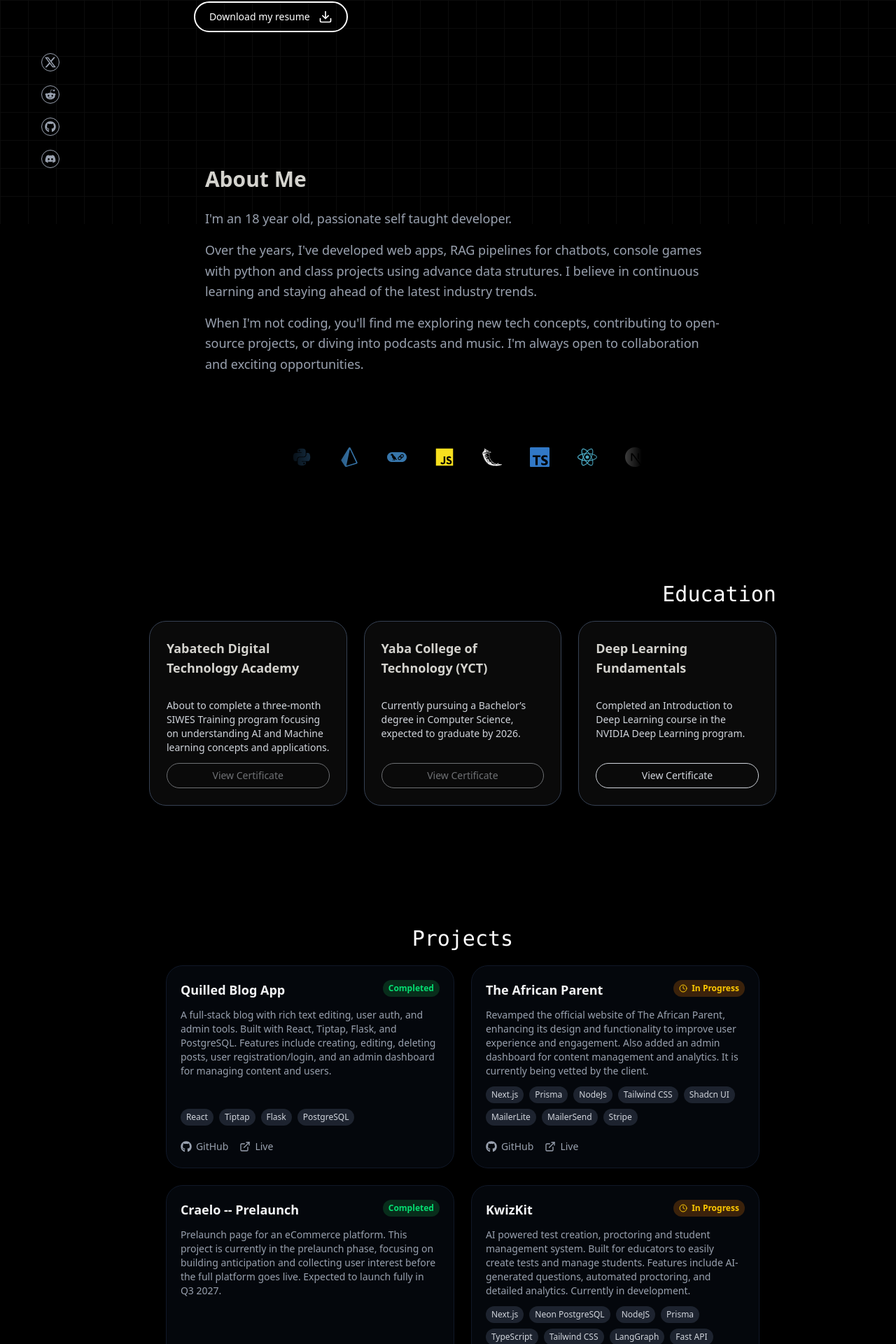
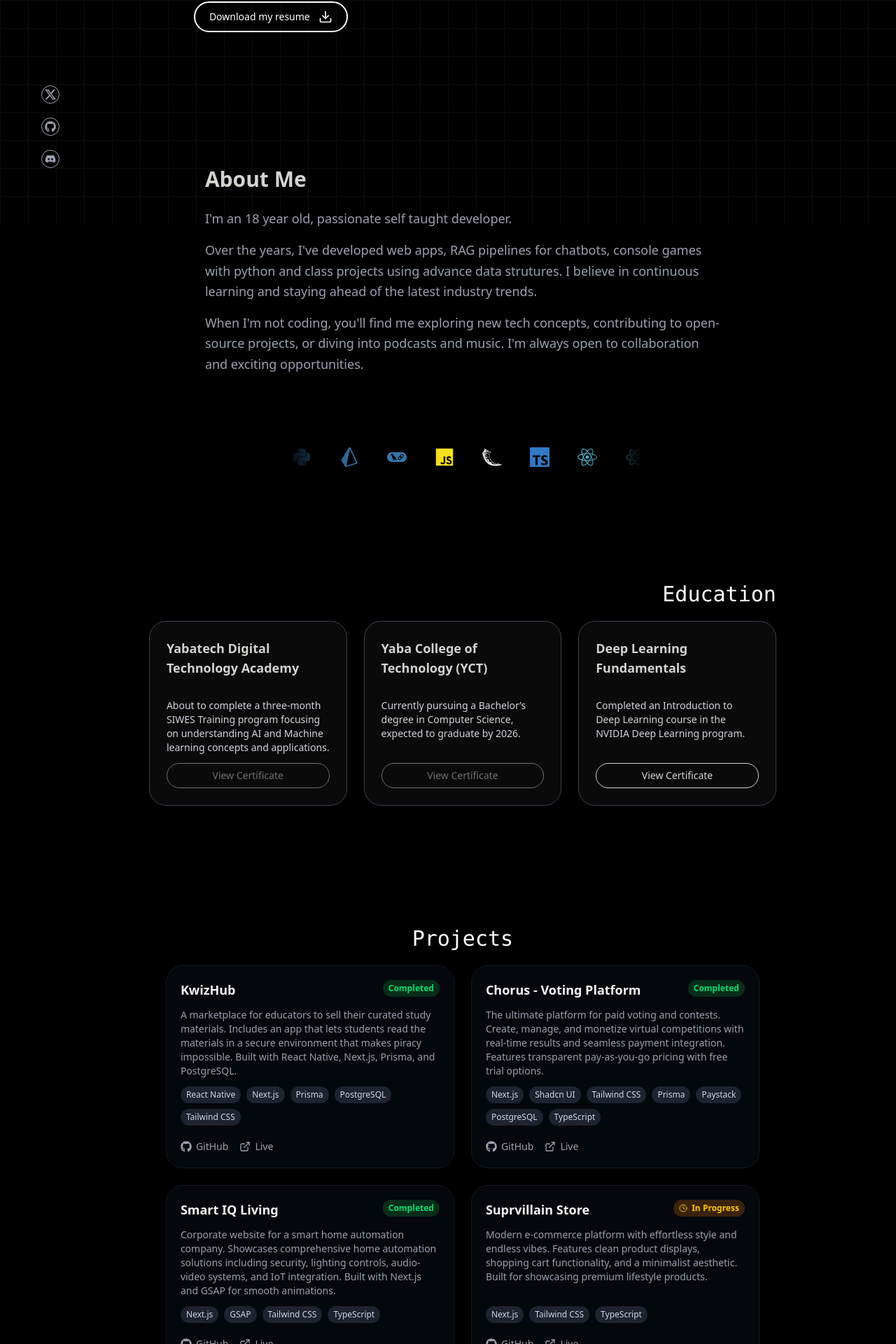
Before and after one commit to whoshnri/portfolio, a Next.js app: page / in a window 1280 px wide. Shown: the part 480-2400 px from the top of the page at 70% size. Built offline with nearby package versions, Linux system fonts and the light colour scheme.

Commit message:
update : new work added

```diff
--- a/app/Pager.tsx
+++ b/app/Pager.tsx
@@ -1,4 +1,4 @@
-"use client";
+  "use client";
 import { useState } from "react";
 import Hero from "@/app/components/Hero";
 import Skills from "./components/Skills";
@@ -6,7 +6,7 @@ import Footer from "./components/Footer";
 import { MailIcon } from "lucide-react";
 import About from "./About";
 
-import { FaRedditAlien, FaGithub, FaDiscord } from "react-icons/fa";
+import { FaGithub, FaDiscord } from "react-icons/fa";
 
 import { BsTwitterX } from "react-icons/bs";
 
@@ -16,12 +16,6 @@ const socialLinks = [
     icon: <BsTwitterX className="w-4 h-4" />,
     url: "https://x.com/xyz_07hb",
     color: "hover:text-sky-400",
-  },
-  {
-    name: "Reddit",
-    icon: <FaRedditAlien className="w-4 h-4" />,
-    url: "https://reddit.com/user/xyz_07hb",
-    color: "hover:text-orange-400",
   },
   {
     name: "GitHub",
@@ -43,7 +37,7 @@ export default function Pager() {
   return (
     <>
       <div className="lg:flex relative gap-2 mx-auto hidden items-start z-50 px-4">
-        <nav className="w-[100px] flex flex-col items-center sticky top-[5vh] pb-10 justify-between h-[90vh]">
+        <nav className="w-[100px] flex flex-col items-center sticky top-[5vh] pb-10 justify-between h-[90vh] z-100">
           <h1 className="text-lg font-semibold">
             Henry Bassey<span className="text-blue-400">.</span>
           </h1>
@@ -56,7 +50,7 @@ export default function Pager() {
                   href={link.url}
                   target="_blank"
                   rel="noopener noreferrer"
-                  className={`flex flex-col border cursor-none rounded-full p-1 items-center gap-1 text-gray-400 transition-all transform hover:scale-110 ${link.color}`}
+                  className={`flex flex-col border rounded-full p-1 items-center gap-1 text-gray-400 transition-all transform hover:scale-110 ${link.color}`}
                 >
                   {link.icon}
                 </a>
@@ -65,7 +59,7 @@ export default function Pager() {
           </div>
         </nav>
 
-        <main className="w-full -z-20">
+        <main className="w-full">
           <Hero />
           <About />
           <Skills />
@@ -75,15 +69,15 @@ export default function Pager() {
         <nav className="w-fit sticky top-[5vh]">
           <button
             onClick={() => setIsPopupOpen(true)}
-            className="px-3 text-xs neon-pulse py-2 justify-center w-fit hover:scale-90 mx-auto text-[#51a2ff] rounded-full flex items-center transition cursor-none z-10"
+            className="px-3 text-xs neon-pulse py-2 justify-center w-fit hover:scale-90 mx-auto text-[#51a2ff] rounded-full flex items-center transition z-10"
           >
             <MailIcon size={20} />
           </button>
         </nav>
       </div>
 
-      <div className="w-full lg:hidden px-4">
-        <nav className="fixed left-0 right-0 top-0 px-6 py-4 z-10  backdrop-blur-3xl flex items-center justify-between">
+      <div className="w-full lg:hidden px-4 ">
+        <nav className="fixed left-0 right-0 top-0 px-6 py-4 z-10  backdrop-blur-3xl flex items-center justify-between z-50">
           <h1 className="text-lg font-semibold text-white select-none leading-none">
             Henry Bassey<span className="text-blue-400">.</span>
           </h1>
@@ -169,7 +163,7 @@ export function SendMessagePopup({ isOpen, setIsOpen }: PopupProps) {
           value={name}
           onChange={(e) => setName(e.target.value)}
           placeholder="Your name"
-          className="w-full mb-3 p-3 text-sm rounded-2xl bg-white/10 text-white placeholder-gray-300 border border-white/30 outline-none focus:ring-2 focus:ring-blue-400 cursor-none"
+          className="w-full mb-3 p-3 text-sm rounded-2xl bg-white/10 text-white placeholder-gray-300 border border-white/30 outline-none focus:ring-2 focus:ring-blue-400"
         />
 
         <input
@@ -177,31 +171,31 @@ export function SendMessagePopup({ isOpen, setIsOpen }: PopupProps) {
           value={email}
           onChange={(e) => setEmail(e.target.value)}
           placeholder="Your email"
-          className="w-full mb-3 p-3 text-sm bg-white/10 text-white placeholder-gray-300 border border-white/30 rounded-2xl focus:outline-none focus:ring-2 focus:ring-blue-400 cursor-none"
+          className="w-full mb-3 p-3 text-sm bg-white/10 text-white placeholder-gray-300 border border-white/30 rounded-2xl focus:outline-none focus:ring-2 focus:ring-blue-400"
         />
 
         <textarea
           value={message}
           onChange={(e) => setMessage(e.target.value)}
           placeholder="Hi Henry..."
-          className="w-full h-28 p-3 text-sm bg-white/10 text-white placeholder-gray-300 border border-white/30 rounded-2xl focus:outline-none focus:ring-2 focus:ring-blue-400 resize-none cursor-none"
+          className="w-full h-28 p-3 text-sm bg-white/10 text-white placeholder-gray-300 border border-white/30 rounded-2xl focus:outline-none focus:ring-2 focus:ring-blue-400 resize-none"
         />
 
         <div className="flex justify-end gap-2 mt-4">
           {status === "success" && <p className=" mr-auto  w-fit text-center px-4 py-2  bg-green-600 text-white rounded-2xl">Message sent!</p>}
-            {status === "error" && <p className="mr-auto w-fit text-center px-4 py-2  bg-red-600 text-white rounded-2xl">Send failed.</p>}
+          {status === "error" && <p className="mr-auto w-fit text-center px-4 py-2  bg-red-600 text-white rounded-2xl">Send failed.</p>}
           <button
             onClick={() => setIsOpen(false)}
-            className="px-4 py-2 text-sm text-gray-300 cursor-none border rounded-2xl hover:text-white transition-colors"
+            className="px-4 py-2 text-sm text-gray-300 border rounded-2xl hover:text-white transition-colors"
           >
             Cancel
           </button>
           <button
             onClick={handleSubmit}
             disabled={!name.trim() || !email.trim() || !message.trim()}
-            className="px-4 py-2 text-sm bg-blue-600 cursor-none text-white rounded-2xl hover:bg-blue-500 disabled:opacity-50 transition-colors"
+            className="px-4 py-2 text-sm bg-blue-600 text-white rounded-2xl hover:bg-blue-500 disabled:opacity-50 transition-colors"
           >
-            {loading ? "Sending...":"Send"}
+            {loading ? "Sending..." : "Send"}
           </button>
 
         </div>
--- a/app/components/Footer.tsx
+++ b/app/components/Footer.tsx
@@ -13,12 +13,6 @@ const socialLinks = [
     icon: <BsTwitterX className="w-5 h-5" />,
     url: "https://x.com/xyz_07hb",
     color: "hover:text-sky-400",
-  },
-  {
-    name: "Reddit",
-    icon: <FaRedditAlien className="w-5 h-5" />,
-    url: "https://reddit.com/user/xyz_07hb",
-    color: "hover:text-orange-500",
   },
   {
     name: "GitHub",
--- a/app/components/Skills.tsx
+++ b/app/components/Skills.tsx
@@ -11,13 +11,14 @@ import {
   FaGithub as Github,
 } from "react-icons/fa";
 
-import { SiLangchain, SiPrisma } from "react-icons/si";
+import { SiLangchain, SiPrisma, SiGo } from "react-icons/si";
 import {
   SiTypescript,
   SiTailwindcss,
   SiNextdotjs,
   SiFlask,
 } from "react-icons/si";
+import { TbBrandReactNative } from "react-icons/tb";
 import { Clock, ExternalLink } from "lucide-react";
 import { InfiniteMovingCards } from "@/components/infinite-moving-cards";
 
@@ -29,8 +30,10 @@ const skills = [
   { name: "Flask", icon: SiFlask, color: "#ffffff" },
   { name: "TypeScript", icon: SiTypescript, color: "#3178C6" },
   { name: "React", icon: FaReact, color: "#61DAFB" },
+  { name: "React Native", icon: TbBrandReactNative, color: "#61DAFB" },
   { name: "Next.js", icon: SiNextdotjs, color: "#ffffff" },
   { name: "Tailwind CSS", icon: SiTailwindcss, color: "#06B6D4" },
+  { name: "Go", icon: SiGo, color: "#00ADD8" },
   { name: "Git", icon: FaGitAlt, color: "#F05032" },
 ];
 
@@ -44,6 +47,54 @@ type Projj = {
 };
 
 const Projects: Projj[] = [
+  {
+    name: "KwizHub",
+    stack: ["React Native", "Next.js", "Prisma", "PostgreSQL", "Tailwind CSS"],
+    desc: "A marketplace for educators to sell their curated study materials. Includes an app that lets students read the materials in a secure environment that makes piracy impossible. Built with React Native, Next.js, Prisma, and PostgreSQL.",
+    github: "https://github.com/whoshnri/kwizhub",
+    live: "https://kwizhub.vercel.app/",
+    done: true,
+  },
+  {
+    name: "Chorus - Voting Platform",
+    stack: ["Next.js", "Shadcn UI", "Tailwind CSS", "Prisma", "Paystack", "PostgreSQL", "TypeScript"],
+    desc: "The ultimate platform for paid voting and contests. Create, manage, and monetize virtual competitions with real-time results and seamless payment integration. Features transparent pay-as-you-go pricing with free trial options.",
+    github: "https://github.com/whoshnri/paid-voting-website",
+    live: "https://play-chorus.vercel.app/",
+    done: true,
+  },
+  {
+    name: "Smart IQ Living",
+    stack: ["Next.js", "GSAP", "Tailwind CSS", "TypeScript"],
+    desc: "Corporate website for a smart home automation company. Showcases comprehensive home automation solutions including security, lighting controls, audio-video systems, and IoT integration. Built with Next.js and GSAP for smooth animations.",
+    github: "https://github.com/whoshnri/smartiqliving",
+    live: "https://smartiqliving.com/",
+    done: true,
+  },
+  {
+    name: "Suprvillain Store",
+    stack: ["Next.js", "Tailwind CSS", "TypeScript"],
+    desc: "Modern e-commerce platform with effortless style and endless vibes. Features clean product displays, shopping cart functionality, and a minimalist aesthetic. Built for showcasing premium lifestyle products.",
+    github: "https://github.com/whoshnri/suprvillain",
+    live: "https://suprvillain.store/",
+    done: false,
+  },
+  {
+    name: "Collabs I'd Like To See",
+    stack: ["Next.js", "Shadcn UI", "Tailwind CSS", "Prisma", "PostgreSQL", "TypeScript"],
+    desc: "Platform to pitch dream collaborations and shape culture. Users can pitch ideas, upvote what matters, and help bring creative collaborations to life. Features a leaderboard, featured collabs, and community-driven content.",
+    github: "https://github.com/whoshnri/cilts",
+    live: "https://www.cilts.xyz/",
+    done: false,
+  },
+  {
+    name: "Modemen Magazine",
+    stack: ["Next.js", "Tailwind CSS", "Prisma", "PostgreSQL", "TypeScript"],
+    desc: "Fashion, lifestyle, and culture magazine celebrating 20 years of defining African masculinities. Features curated articles, exclusive interviews, events coverage, and an integrated shop for premium products.",
+    github: "https://github.com/whoshnri/modemen-magazine",
+    live: "https://modemenmag.vercel.app/",
+    done: false,
+  },
   {
     name: "Quilled Blog App",
     stack: ["React", "Tiptap", "Flask", "PostgreSQL"],
@@ -61,7 +112,7 @@ const Projects: Projj[] = [
     done: false,
   },
   {
-    name: "Craelo -- Prelaunch",
+    name: "Craelo - Prelaunch",
     stack: ["Next.js", "Stripe", "Firebase"],
     desc: "Prelaunch page for an eCommerce platform. This project is currently in the prelaunch phase, focusing on building anticipation and collecting user interest before the full platform goes live. Expected to launch fully in Q3 2027.",
     github: "https://github.com/whoshnri/craelo",
@@ -122,31 +173,6 @@ const Projects: Projj[] = [
     live: "https://yctbot-frontend.vercel.app/",
     done: true,
   },
-  {
-    name: "Chorus - Paid Voting System",
-    stack: ["Next.js", "Shadcn UI", "Tailwind CSS", "Prisma", "Paystack", "PostgreSQL", "TypeScript"],
-    desc: "A paid voting system built with Next.js, Prisma, Paystack Payment Gateway,  and PostgreSQL. This project allows users to create polls and vote on them after making a payment. It is currently built completely but legal considerations are still being addressed, hence the delay in full launch.",
-    github: "https://github.com/whoshnri/paid-voting-website",
-    live: "http://play-chorus.vercel.app/",
-    done: true,
-  },
-
-  {
-    name: "Smart IQ Living - Corporate Website",
-    stack: ["Next.js", "Shadcn UI", "Tailwind CSS", "Prisma", "Paystack", "PostgreSQL", "TypeScript"],
-    desc: "A smart home management system built with Next.js and GSAP. This project was a revamp and remodel of the existing website that was built on wordpress, with smoother animations and improved user experience.",
-    github: "https://github.com/whoshnri/smartiqliving",
-    live: "http://smartiqliving.vercel.app/",
-    done: false,
-  },
-  {
-    name: "Collabs I'd Like To See",
-    stack: ["Next.js", "Shadcn UI", "Tailwind CSS", "Prisma", "PostgreSQL", "TypeScript"],
-    desc: "A platform to showcase potential collaborations and projects I'd like to see. Built with Next.js and Tailwind CSS.",
-    github: "https://github.com/whoshnri/cilts",
-    live: "http://cilts.vercel.app/",
-    done: false,
-  },
 ];
 
 const PortfolioSections = () => {
@@ -179,7 +205,7 @@ const PortfolioSections = () => {
         </span>
         <div className="grid grid-cols-1 lg:grid-cols-3 gap-6">
           {/* YDTA */}
-          <Card className="rounded-3xl border border-gray-700 bg-neutral-950">
+          <Card className="rounded-3xl border border-gray-700 bg-neutral-950 z-20">
             <CardHeader>
               <CardTitle className="text-lg font-semibold">
                 Yabatech Digital Technology Academy
@@ -202,7 +228,7 @@ const PortfolioSections = () => {
           </Card>
 
           {/* YCT */}
-          <Card className="rounded-3xl border border-gray-700 bg-neutral-950">
+          <Card className="rounded-3xl border border-gray-700 bg-neutral-950 z-20">
             <CardHeader>
               <CardTitle className="text-lg font-semibold">
                 Yaba College of Technology (YCT)
@@ -224,7 +250,7 @@ const PortfolioSections = () => {
           </Card>
 
           {/* NVIDIA DL Program */}
-          <Card className="rounded-3xl border border-gray-700 bg-neutral-950">
+          <Card className="rounded-3xl border border-gray-700 bg-neutral-950 z-20">
             <CardHeader>
               <CardTitle className="text-lg font-semibold">
                 Deep Learning Fundamentals
@@ -282,7 +308,7 @@ const PortfolioSections = () => {
           {Projects.map((project) => (
             <div
               key={project.name}
-              className="flex flex-col gap-3 border hover:scale-105 border-gray-900 p-5 bg-gray-900/30 hover:bg-gray-900/60 transition-all rounded-3xl"
+              className="flex flex-col gap-3 border hover:scale-105 border-gray-900 p-5 bg-gray-900/30 hover:bg-gray-900/60 transition-all rounded-3xl z-20"
             >
               {/* Header */}
               <div className="flex justify-between items-start">
@@ -290,8 +316,7 @@ const PortfolioSections = () => {
                   {project.name}
                 </h2>
                 <span
-                  className={`flex items-center text-xs font-semibold px-2 py-1 rounded-full ${
-                    project.done
+                  className={`flex w-fit items-center text-xs font-semibold px-2 py-1 rounded-full ${project.done
                     ? "bg-green-900/50 text-green-400"
                     : "bg-yellow-900/50 text-yellow-400"
                     }`}
@@ -318,19 +343,21 @@ const PortfolioSections = () => {
 
               {/* Links */}
               <div className="flex gap-4 mt-2 text-sm">
+                {project.github && (
                   <a
                     href={project.github}
                     target="_blank"
                     rel="noopener noreferrer"
-                  className="flex cursor-none items-center gap-1.5 text-gray-400 hover:text-cyan-400 transition-colors"
+                    className="flex items-center gap-1.5 text-gray-400 hover:text-cyan-400 transition-colors"
                   >
                     <Github size={16} /> GitHub
                   </a>
+                )}
                 <a
                   href={project.live}
                   target="_blank"
                   rel="noopener noreferrer"
-                  className="flex items-center cursor-none gap-1.5 text-gray-400 hover:text-cyan-400 transition-colors"
+                  className="flex items-center gap-1.5 text-gray-400 hover:text-cyan-400 transition-colors"
                 >
                   <ExternalLink size={16} /> Live
                 </a>
--- a/app/globals.css
+++ b/app/globals.css
@@ -10,7 +10,6 @@
   --craft-text: #d4d3ce;
   --craft-accent: #d4d3ce;
 
-  cursor: none
 }
 
 body {
--- a/app/layout.tsx
+++ b/app/layout.tsx
@@ -82,7 +82,7 @@ export default function RootLayout({
       <body
         className={`${geistMono.variable} antialiased py-9 px-3 `}
       >
-          <CustomCursor />
+          {/* <CustomCursor /> */}
         {children}
       </body>
     </html>
--- a/app/page.tsx
+++ b/app/page.tsx
@@ -9,9 +9,9 @@ export default function page() {
       <div
         className={cn(
           "inset-0 opacity-5 fixed",
-          "[background-size:40px_40px]",
-          "[background-image:linear-gradient(to_right,#e4e4e7_1px,transparent_1px),linear-gradient(to_bottom,#e4e4e7_1px,transparent_1px)]",
-          "dark:[background-image:linear-gradient(to_right,#262626_1px,transparent_1px),linear-gradient(to_bottom,#262626_1px,transparent_1px)]",
+          "bg-size-[40px_40px]",
+          "bg-[linear-gradient(to_right,#e4e4e7_1px,transparent_1px),linear-gradient(to_bottom,#e4e4e7_1px,transparent_1px)]",
+          "dark:bg-[linear-gradient(to_right,#262626_1px,transparent_1px),linear-gradient(to_bottom,#262626_1px,transparent_1px)]",
         )}
       />
       <Pager />
--- a/components/CustomCursor.tsx
+++ b/components/CustomCursor.tsx
@@ -18,7 +18,7 @@ export default function CustomCursor() {
 
   return (
     <div
-      className="fixed pointer-events-none z-100 transform -translate-x-1/2 -translate-y-1/2"
+      className="fixed hidden md:block cursor-none pointer-events-none z-100 transform -translate-x-1/2 -translate-y-1/2"
       style={{
         left: position.x,
         top: position.y,
```
Lines whose indentation alone changed are shown as unchanged.
